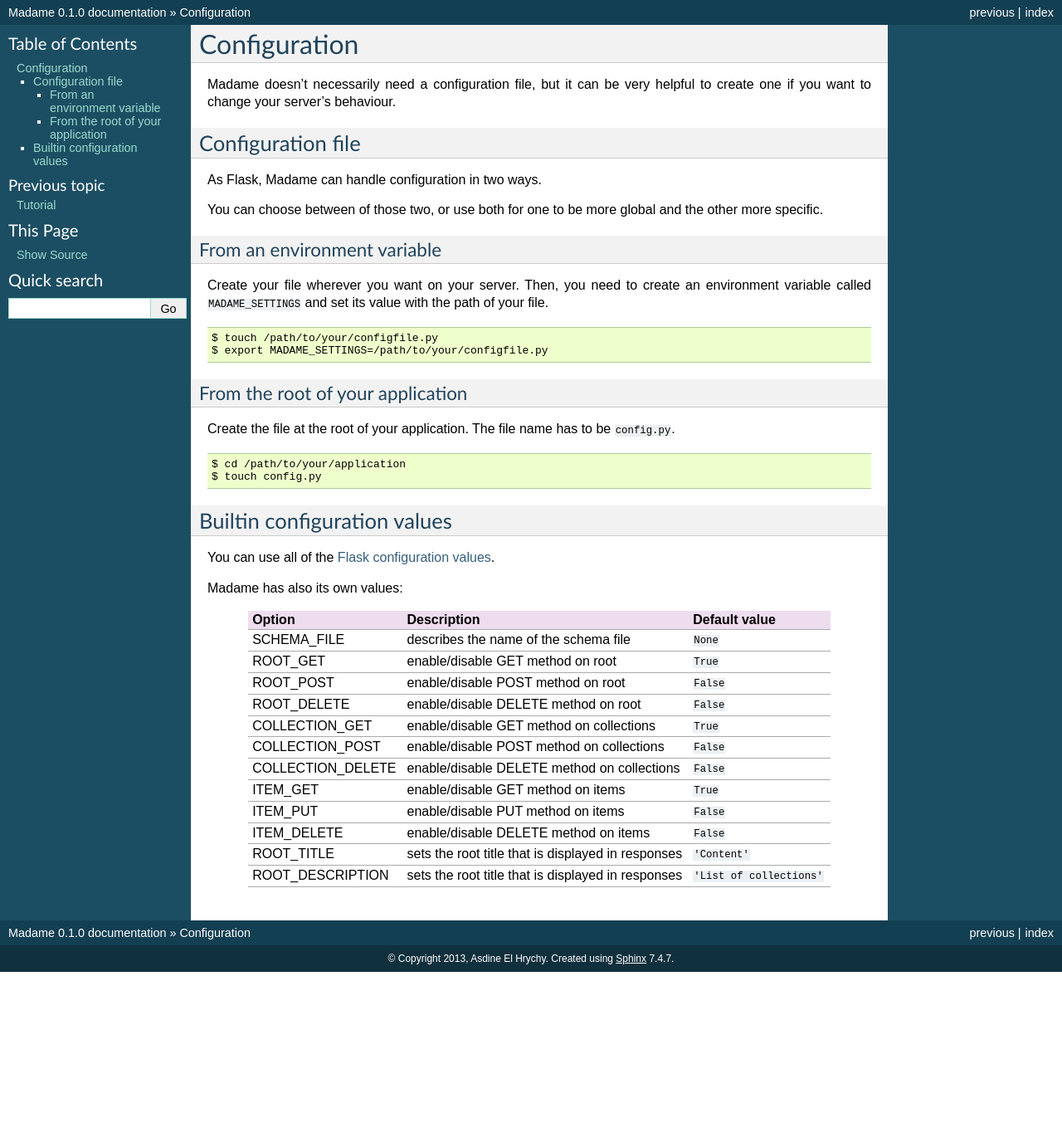
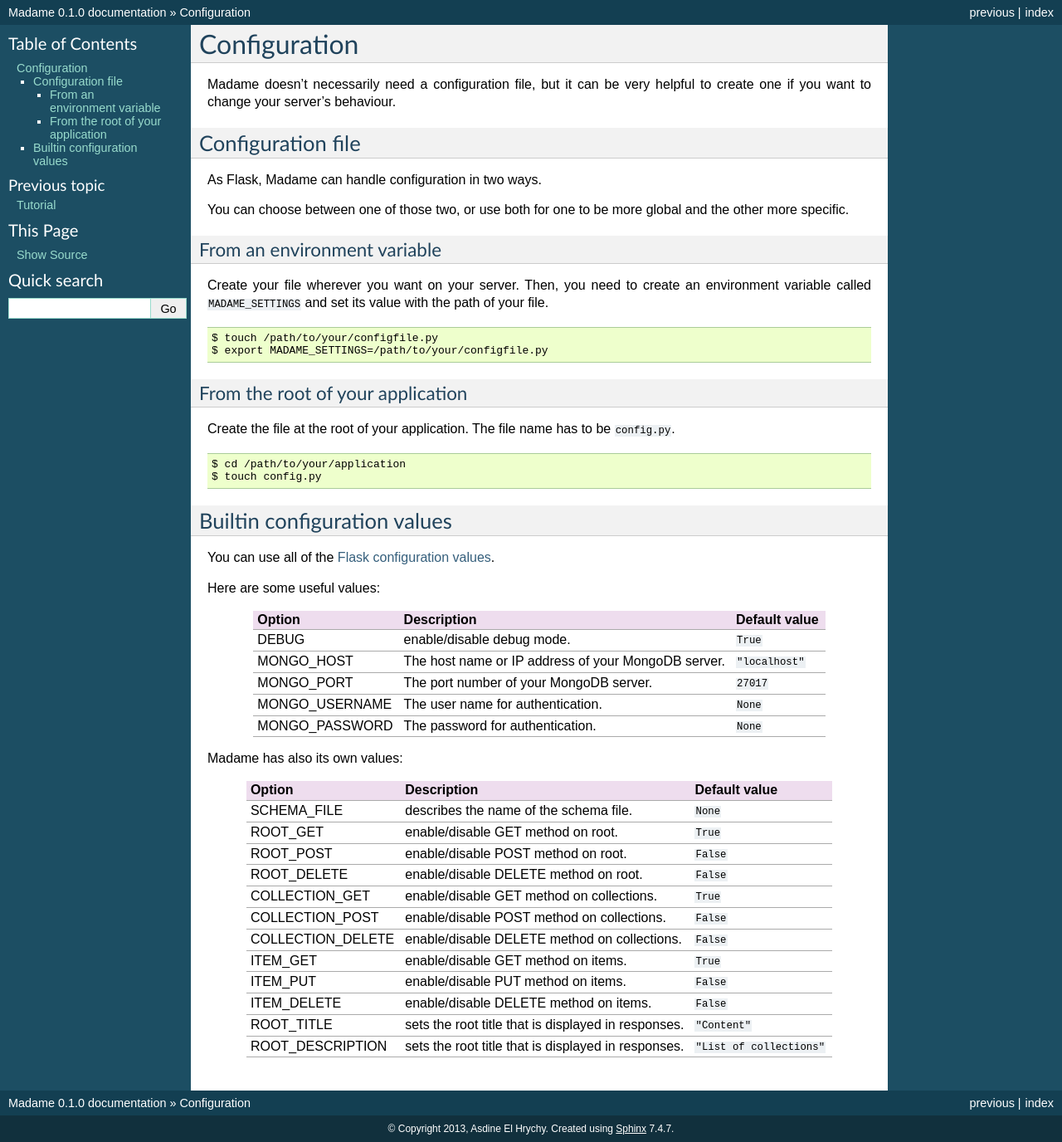
Before and after one commit to asdine/madame, a Sphinx documentation site: the page built from docs/configuration.rst, in a window 1280 px wide. Shown: the whole page at 83% size. Built offline with Sphinx 7.4.7, drawn with Linux system fonts in a browser that asks for light colours; before the commit the page ends 1171 px from its top, so only the background shows below that.

Commit message:
Documentation updated

```diff
--- a/docs/configuration.rst
+++ b/docs/configuration.rst
@@ -7,7 +7,7 @@
 ------------------
 As Flask, Madame can handle configuration in two ways.
 
-You can choose between of those two, or use both for one to be more global and the other more specific.
+You can choose between one of those two, or use both for one to be more global and the other more specific.
 
 From an environment variable
 ^^^^^^^^^^^^^^^^^^^^^^^^^^^^
@@ -29,32 +29,48 @@
 ----------------------------
 You can use all of the `Flask configuration values <http://flask.pocoo.org/docs/config/#builtin-configuration-values>`_.
 
+Here are some useful values:
+
++-------------------+-------------------------------------------------------+-------------------------------------+
+| Option            | Description                                           | Default value                       |
++===================+=======================================================+=====================================+
+| DEBUG             | enable/disable debug mode.                            | ``True``                            |
++-------------------+-------------------------------------------------------+-------------------------------------+
+| MONGO_HOST        | The host name or IP address of your MongoDB server.   | ``"localhost"``                     |
++-------------------+-------------------------------------------------------+-------------------------------------+
+| MONGO_PORT        | The port number of your MongoDB server.               | ``27017``                           |
++-------------------+-------------------------------------------------------+-------------------------------------+
+| MONGO_USERNAME    | The user name for authentication.                     | ``None``                            |
++-------------------+-------------------------------------------------------+-------------------------------------+
+| MONGO_PASSWORD    | The password for authentication.                      | ``None``                            |
++-------------------+-------------------------------------------------------+-------------------------------------+
+
 Madame has also its own values:
 
 +-------------------+-------------------------------------------------------+-------------------------------------+
 | Option            | Description                                           | Default value                       |
 +===================+=======================================================+=====================================+
-| SCHEMA_FILE       | describes the name of the schema file                 | ``None``                            |
+| SCHEMA_FILE       | describes the name of the schema file.                | ``None``                            |
 +-------------------+-------------------------------------------------------+-------------------------------------+
-| ROOT_GET          | enable/disable GET method on root                     | ``True``                            |
+| ROOT_GET          | enable/disable GET method on root.                    | ``True``                            |
 +-------------------+-------------------------------------------------------+-------------------------------------+
-| ROOT_POST         | enable/disable POST method on root                    | ``False``                           |
+| ROOT_POST         | enable/disable POST method on root.                   | ``False``                           |
 +-------------------+-------------------------------------------------------+-------------------------------------+
-| ROOT_DELETE       | enable/disable DELETE method on root                  | ``False``                           |
+| ROOT_DELETE       | enable/disable DELETE method on root.                 | ``False``                           |
 +-------------------+-------------------------------------------------------+-------------------------------------+
-| COLLECTION_GET    | enable/disable GET method on collections              | ``True``                            |
+| COLLECTION_GET    | enable/disable GET method on collections.             | ``True``                            |
 +-------------------+-------------------------------------------------------+-------------------------------------+
-| COLLECTION_POST   | enable/disable POST method on collections             | ``False``                           |
+| COLLECTION_POST   | enable/disable POST method on collections.            | ``False``                           |
 +-------------------+-------------------------------------------------------+-------------------------------------+
-| COLLECTION_DELETE | enable/disable DELETE method on collections           | ``False``                           |
+| COLLECTION_DELETE | enable/disable DELETE method on collections.          | ``False``                           |
 +-------------------+-------------------------------------------------------+-------------------------------------+
-| ITEM_GET          | enable/disable GET method on items                    | ``True``                            |
+| ITEM_GET          | enable/disable GET method on items.                   | ``True``                            |
 +-------------------+-------------------------------------------------------+-------------------------------------+
-| ITEM_PUT          | enable/disable PUT method on items                    | ``False``                           |
+| ITEM_PUT          | enable/disable PUT method on items.                   | ``False``                           |
 +-------------------+-------------------------------------------------------+-------------------------------------+
-| ITEM_DELETE       | enable/disable DELETE method on items                 | ``False``                           |
+| ITEM_DELETE       | enable/disable DELETE method on items.                | ``False``                           |
 +-------------------+-------------------------------------------------------+-------------------------------------+
-| ROOT_TITLE        | sets the root title that is displayed in responses    | ``'Content'``                       |
+| ROOT_TITLE        | sets the root title that is displayed in responses.   | ``"Content"``                       |
 +-------------------+-------------------------------------------------------+-------------------------------------+
-| ROOT_DESCRIPTION  | sets the root title that is displayed in responses    | ``'List of collections'``           |
+| ROOT_DESCRIPTION  | sets the root title that is displayed in responses.   | ``"List of collections"``           |
 +-------------------+-------------------------------------------------------+-------------------------------------+
```
